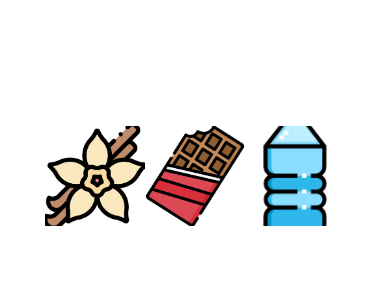
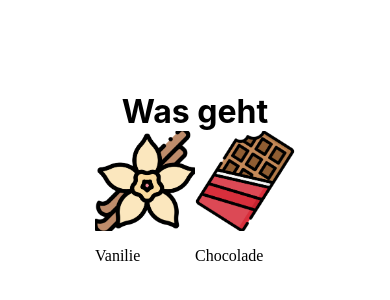
Before and after one commit to Takaischi04/Test, a React Native app in the folder project/: screen / in a window 390 px wide. Shown: the part 246-546 px from the top of the page. Built offline with nearby package versions, Linux system fonts and the light colour scheme.

Commit message:
headline hinzugefügt

```diff
--- /dev/null
+++ b/project/src/components/atoms/headline.js
@@ -0,0 +1,22 @@
+import React from "react";
+import { View, Text, StyleSheet } from "react-native";
+
+export default function Headline({ title }) {
+  return (
+    <View style={styles.headline}>
+      <Text style={styles.title}>{title}</Text>
+    </View>
+  );
+}
+
+const styles = StyleSheet.create({
+  headline: {
+    paddingTop: 20, // Oberer Innenabstand für den Abstand zum oberen Bildschirmrand
+    alignItems: "center",
+  },
+  title: {
+    color: "black", // Schwarzer Text
+    fontSize: 32, // Größere Schriftgröße
+    fontWeight: "bold", // Fett gedruckter Text
+  },
+});
--- a/project/src/components/molecules/icon.js
+++ b/project/src/components/molecules/icon.js
@@ -4,7 +4,7 @@ import vanileIcon from "../assets/vanile.png";
 import chocoIcon from "../assets/choco.png";
 import waterIcon from "../assets/water.png";
 
-export default function Icon({ flavourpic }) {
+export default function Icon({ flavourpic, name }) {
   const [isHovered, setIsHovered] = useState(false);
 
   const iconImages = {
@@ -22,6 +22,7 @@ export default function Icon({ flavourpic }) {
     >
       <View style={{ transform: [{ scale: isHovered ? 1.1 : 1 }] }}>
         <Image source={iconImage} style={{ width: 100, height: 100 }} />
+        <p>{name}</p>
       </View>
     </TouchableOpacity>
   );
--- a/project/src/components/pages/flavourtask.js
+++ b/project/src/components/pages/flavourtask.js
@@ -1,13 +1,16 @@
 import React from "react";
 import { View, StyleSheet } from "react-native";
 import Icon from "../molecules/icon";
+import Headline from "../atoms/Headline";
 
 export default function Flavourtask() {
   return (
-    <View style={styles.iconsContainer}>
-      <Icon flavourpic="vanilieIcon" />
-      <Icon flavourpic="chocoIcon" />
-      <Icon flavourpic="waterIcon" />
+    <View>
+      <Headline title="Was geht" />
+      <View style={styles.iconsContainer}>
+        <Icon flavourpic="vanilieIcon" name="Vanilie" />
+        <Icon flavourpic="chocoIcon" name="Chocolade" />
+      </View>
     </View>
   );
 }
```
